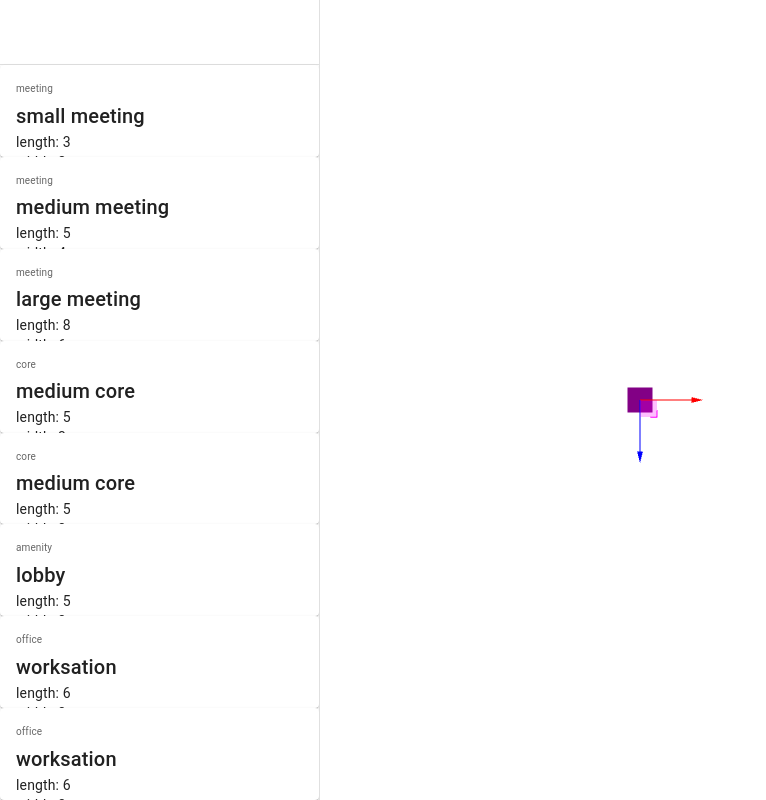
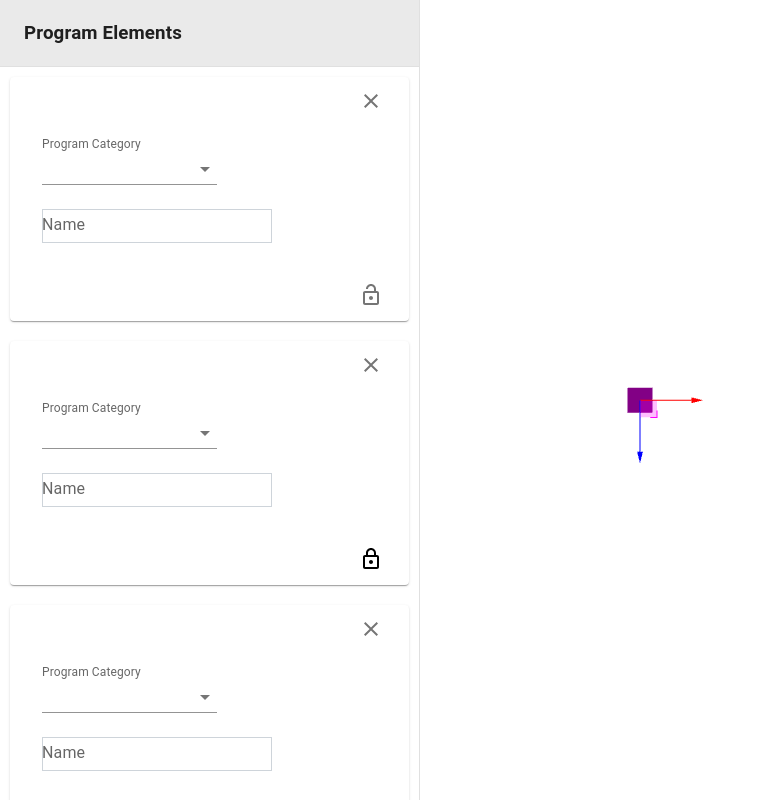
Before and after one commit to M-JULIANI/fluid-plan-r3f, a React (Vite) app: page / in a window 1280 px wide. Shown: the whole page, without its empty margins (0-766 px from the left). Built offline with nearby package versions, Linux system fonts and the light colour scheme.

Commit message:
Various updates.

```diff
--- a/src/App.tsx
+++ b/src/App.tsx
@@ -67,7 +67,7 @@ const App = () => {
                 camera={cameraSettings}
             >
                 {/* <Stats /> */}
-                <OrbitControls makeDefault />
+                {/* <OrbitControls makeDefault /> */}
                 <Suspense fallback={null}>
                     <Scene />
                 </Suspense>
--- a/src/canvas/Editor.tsx
+++ b/src/canvas/Editor.tsx
@@ -7,8 +7,9 @@ export default function Editor() {
     const programTree = ProgramTree;
 
     const nodes = programTree.children.map(node => makeNode(node));
+    const partialNodes = nodes.slice(0, 3);
 
-    const [cubes, updateCubes] = useState(nodes);
+    const [cubes, updateCubes] = useState(partialNodes);
 
     // const cube = GuideCube({ name: 'Meeting Room', id: '', category: 'Meeting', index: 0, zIndex: 1 })
 
--- a/src/canvas/SidebarMenu.tsx
+++ b/src/canvas/SidebarMenu.tsx
@@ -16,9 +16,10 @@ import InboxIcon from '@mui/icons-material/MoveToInbox';
 import MailIcon from '@mui/icons-material/Mail';
 import ProgramCard from '../components/ProgramCard';
 import { Node } from 'schema/types';
+import { Container } from '@mui/material';
 
 const minDrawerWidth = 240;
-const defaultWidth = 320;
+const defaultWidth = 420;
 
 type SidebarProps = {
     nodes: Node[],
@@ -32,7 +33,7 @@ export default function SidebarMenu<SidebarProps>(props: SidebarProps) {
     console.log(nodes);
 
     return (
-        <Box sx={{ display: 'flex' }}>
+        <Container sx={{ display: 'flex' }}>
             <CssBaseline />
             <Drawer
                 sx={{
@@ -50,7 +51,9 @@ export default function SidebarMenu<SidebarProps>(props: SidebarProps) {
                 variant="permanent"
                 anchor="left"
             >
-                <Toolbar />
+                <div style={{ backgroundColor: '#EAEAEA' }}>
+                    <Toolbar><h3>Program Elements</h3></Toolbar>
+                </div>
                 <Divider />
 
 
@@ -60,10 +63,11 @@ export default function SidebarMenu<SidebarProps>(props: SidebarProps) {
                         name={node.props.name}
                         length={node.props.length}
                         width={node.props.width}
-                        locked={node.props.locked} />
+                        locked={node.props.locked}
+                        selected={false} />
                 ))}
 
             </Drawer>
-        </Box>
+        </Container>
     );
 }
--- a/src/components/ProgramCard.tsx
+++ b/src/components/ProgramCard.tsx
@@ -1,20 +1,26 @@
 
 import * as React from 'react';
-import Box from '@mui/material/Box';
 import Card from '@mui/material/Card';
 import CardActions from '@mui/material/CardActions';
 import CardContent from '@mui/material/CardContent';
 import Button from '@mui/material/Button';
 import Typography from '@mui/material/Typography';
-
-const bull = (
-    <Box
-        component="span"
-        sx={{ display: 'inline-block', mx: '2px', transform: 'scale(0.8)' }}
-    >
-        •
-    </Box>
-);
+import { FormControl, IconButton, Stack } from '@mui/material';
+import { LockOutlined, LockOpenOutlined, ArrowDropDown, SpaceBar, Close, Grid3x3 } from '@mui/icons-material';
+import { useCallback, useState } from 'react';
+import { makeStyles } from '@mui/styles';
+import { styled } from '@mui/material/styles';
+import InputBase from '@mui/material/InputBase';
+import { InputLabel } from '@mui/material';
+import { Theme } from '@mui/material/styles';
+import { createTheme } from '@mui/material';
+import Select from '@mui/material/Select'
+import MenuItem from '@mui/material/MenuItem';
+import { ProgramList } from '../constants/program';
+import { padding } from '@mui/system';
+import Grid from '@mui/material/Grid'
+import Paper from '@mui/material/Paper';
+import Grid2 from '@mui/material/Unstable_Grid2/Grid2';
 
 type ProgramCardProps = {
     category: string,
@@ -22,34 +28,139 @@ type ProgramCardProps = {
     length: number,
     width: number,
     locked: boolean,
+    selected: boolean
+}
+const useStyles = makeStyles({
+    container: {
+        width: 970,
+    },
+    closeBtn: {
+        color: 'gray',
+        position: "absolute",
+        top: "0px",
+        right: "0px",
+    },
+    standardBtn: {
+        // background: "white",
+        width: 32,
+        height: 32,
+        color: "rgba(0, 0, 0, 0.4)",
+        boxShadow:
+            "0 4px 6px -1px rgba(0,0,0,0.1),0 2px 4px -1px rgba(0,0,0,0.06)"
+    },
+    alignRight: {
+        float: 'revert'
+    },
+    label: {
+        minWidth: "175px",
+        fontSize: 8,
+        marginTop: '0px',
+        verticalAlign: 'top',
+        padding: "0px 0px 0px 8px",
+    },
+    inputLabel: {
+        minWidth: "100px",
+        fontSize: 8,
+        marginTop: '-16px',
+        verticalAlign: 'top',
+        margin: "0px 0px 0px 8px",
+    },
+    inputBase: {
+        border: "1px solid #ced4da",
+        minWidth: "150px",
+        fontSize: 8,
+        margin: "0px 0px 0px 8px",
+        padding: "0px 0px 0px 8px",
 
-}
+    },
+    menuItem: {
+        margin: "0px 0px 0px 8px",
+        padding: "0px 0px 0px 8px",
+    },
+    paddedForm: {
+    },
+    isLocked: {
+        color: "black",
+    },
+    exitButtonPlacement: {
+        marginLeft: "325px",
+        marginTop: "-12px",
+        horizontalAlign: "right",
+    },
+    lockedButtonPlacement: {
+        marginLeft: "333px",
+        marginBottom: "-2px",
+    }
+});
+
 export default function ProgramCard(props: ProgramCardProps) {
 
-    const { category, name, length, width, locked } = props;
+    const { category, name, length, width, locked, selected } = props;
+    const classes = useStyles();
     console.log('props at program card')
     console.log(props)
+
+    const [isLocked, setLocked] = useState(locked);
+    const [currentCategory, setCategory] = useState(category);
+    const [isSelected, setSelected] = useState(selected);
+    const handleLock = useCallback(() => {
+        setLocked(state => !state)
+    }, [])
+
+    const handleCategory = (event: { target: { value: string } }) => {
+        console.log(event.target.value)
+        setCategory(event.target.value)
+    }
+
+    const handleCardClick = useCallback(() => {
+        console.log(isSelected)
+        setSelected(s => !s);
+    }, [])
     return (
-        <Card sx={{ minWidth: 275 }}>
-            <CardContent>
-                <Typography sx={{ fontSize: 10 }} color="text.secondary" gutterBottom>
-                    {category}
-                </Typography>
-                <Typography variant="h6" component="div">
-                    {name}
-                </Typography>
-                <Typography variant="body2">
-                    {`length: ${length}`}
-                </Typography>
-                <Typography variant="body2">
-                    {`width: ${width}`}
-                    <br />
-                    {/* {'"a benevolent smile"'} */}
-                </Typography>
-            </CardContent>
-            <CardActions>
-                <Button size="small">Learn More</Button>
-            </CardActions>
-        </Card>
+        <div style={{ padding: 10 }}>
+            <Card sx={{ minWidth: 275 }} onMouseEnter={handleCardClick} onMouseLeave={handleCardClick} style={{ background: isSelected ? '#F2FBF7' : 'white' }}>
+                <CardContent >
+                    <div className={classes.exitButtonPlacement}>
+                        <IconButton><Close /></IconButton>
+                    </div>
+                    <Grid2 spacing={0} container columns={2}>
+                        <Grid2 xs={0}>
+                            <FormControl sx={{ m: 2 }} variant="standard" className={classes.paddedForm}>
+                                <InputLabel id="demo-customized-select-label" className={classes.label}>Program Category</InputLabel>
+                                <Select className={classes.label}
+                                    labelId="demo-customized-select-label"
+                                    id="demo-customized-select"
+                                    value={currentCategory}
+                                    onChange={handleCategory}>
+                                    <MenuItem className={classes.menuItem} value="">
+                                        <em>None</em>
+                                    </MenuItem>
+                                    {ProgramList.map(key => {
+                                        return < MenuItem className={classes.menuItem} value={key} > {key}</MenuItem>
+                                    })}
+
+                                </Select>
+                            </FormControl>
+                        </Grid2>
+
+                        <Grid2 xs={5}>
+                            <FormControl sx={{ m: 1 }} variant="standard" className={classes.paddedForm}>
+                                <InputLabel htmlFor="demo-customized-textbox" className={classes.inputLabel}>Name</InputLabel>
+                                <InputBase id="demo-customized-textbox" className={classes.inputBase}></InputBase>
+                            </FormControl>
+                        </Grid2>
+                    </Grid2>
+                </CardContent>
+                <CardActions>
+
+                    <div className={classes.lockedButtonPlacement}>
+                        <IconButton onClick={handleLock}>
+                            {isLocked ? <LockOpenOutlined /> : <LockOutlined className={classes.isLocked} />}
+                        </IconButton>
+                    </div>
+                    {/* <Button color='primary'>Learn More</Button> */}
+                </CardActions>
+            </Card>
+        </div >
     );
 }
--- a/src/constants/colors.ts
+++ b/src/constants/colors.ts
@@ -1,13 +1,4 @@
-
-export enum ProgramCategory {
-    Meeting = "meeting",
-    Office = "office",
-    Amenity = "amenity",
-    Core = "core",
-    Support = "support",
-    Event = "event"
-}
-
+import { ProgramCategory } from "./program";
 export type ColorByProgram = {
     [key in ProgramCategory]: string;
 };
--- /dev/null
+++ b/src/constants/program.ts
@@ -0,0 +1,19 @@
+
+export enum ProgramCategory {
+    Meeting = "meeting",
+    Office = "office",
+    Amenity = "amenity",
+    Core = "core",
+    Support = "support",
+    Event = "event"
+}
+
+
+export const ProgramList = [
+    [ProgramCategory.Meeting],
+    [ProgramCategory.Office],
+    [ProgramCategory.Amenity],
+    [ProgramCategory.Core],
+    [ProgramCategory.Support],
+    [ProgramCategory.Event],
+]
```
Also changed, not shown: 1 other file (tests, documents, lock files or other folders).
